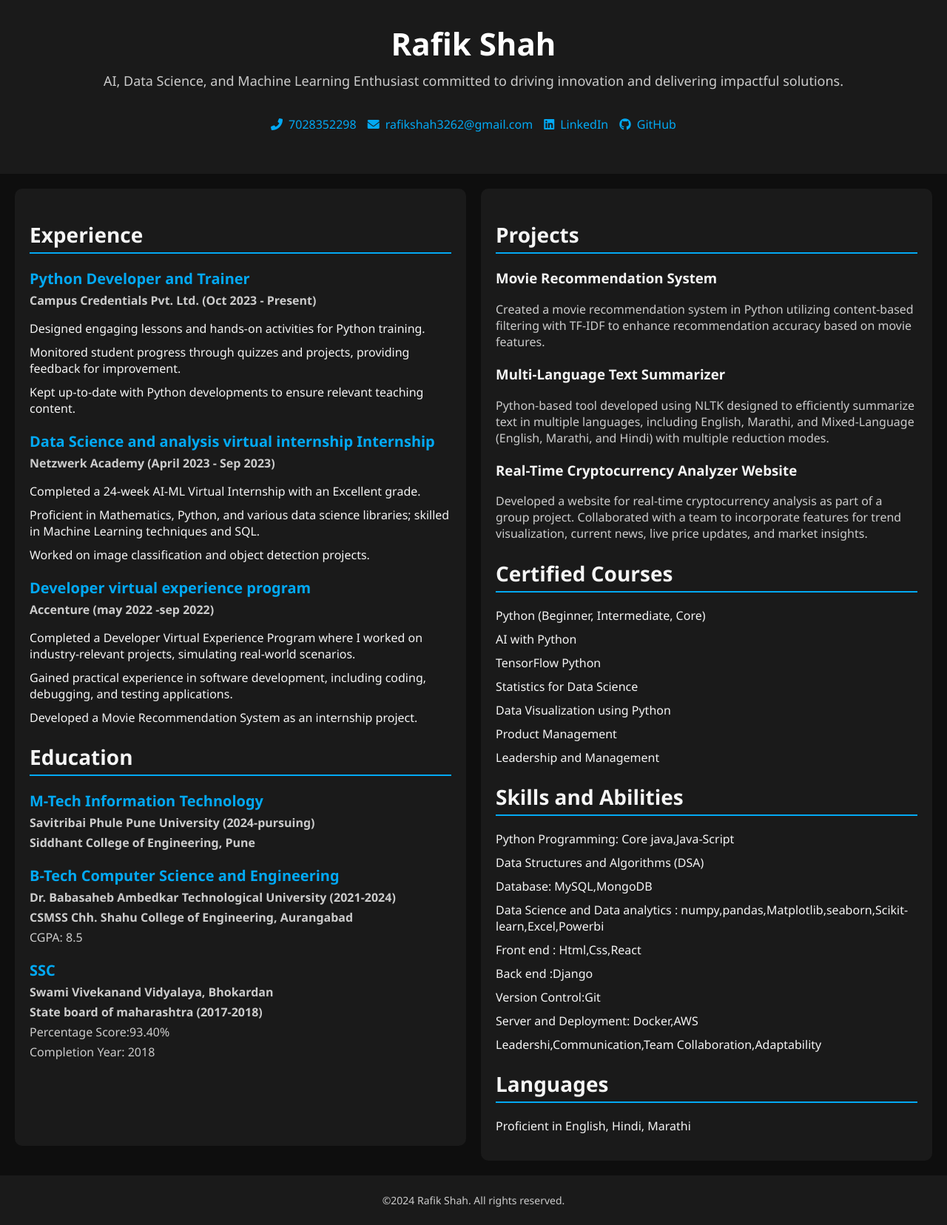
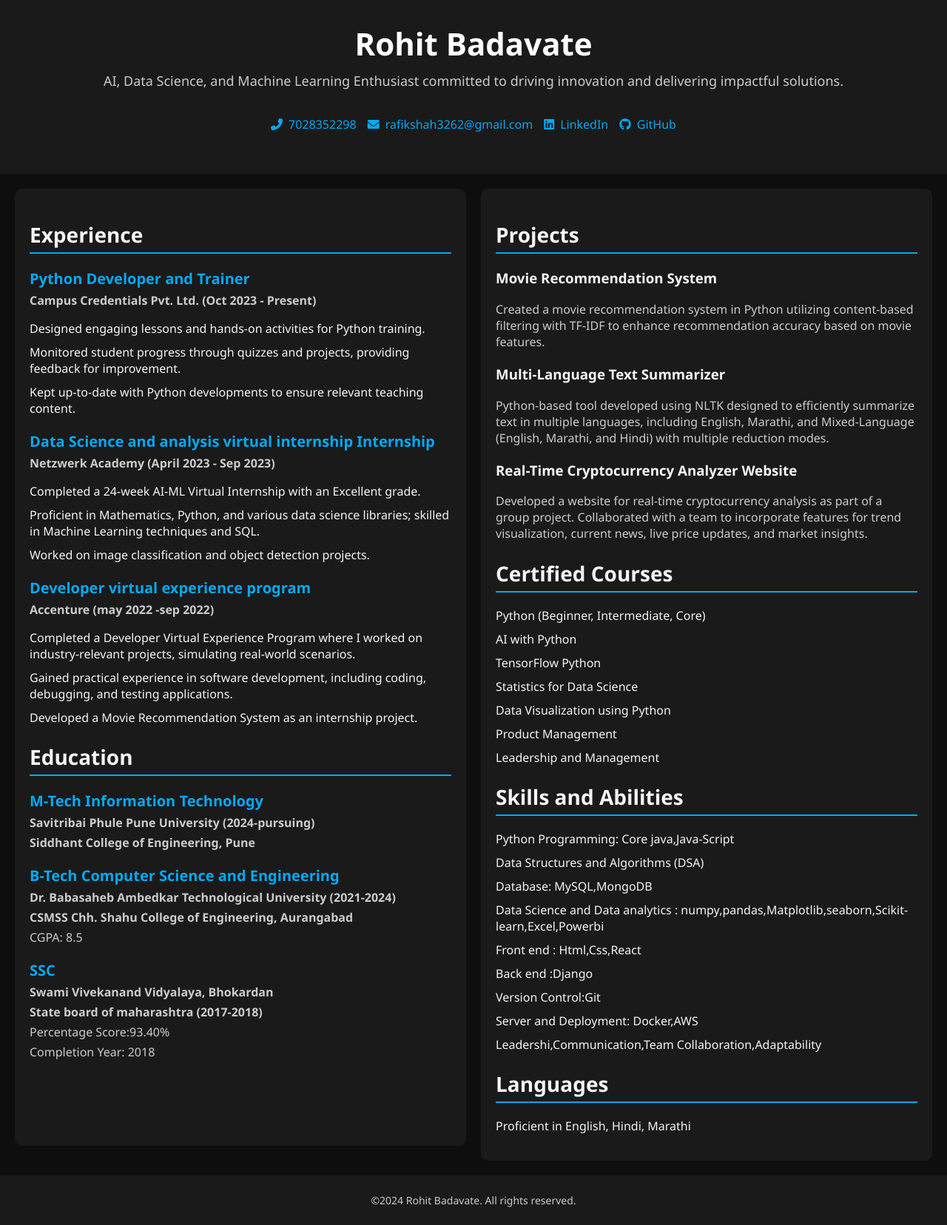
Before and after one commit to 122rohit2124/My-resume, a plain HTML site: page index.html in a window 1280 px wide. Shown: the whole page at 74% size. Drawn offline with Linux system fonts and the light colour scheme.

Commit message:
Update index.html

```diff
--- a/index.html
+++ b/index.html
@@ -4,7 +4,7 @@
 <head>
     <meta charset="UTF-8">
     <meta name="viewport" content="width=device-width, initial-scale=1.0">
-    <title>Rafik Shah - Resume</title>
+    <title>Rohit Badavate - Resume</title>
     <!-- Font Awesome for icons -->
     <link rel="stylesheet" href="https://cdnjs.cloudflare.com/ajax/libs/font-awesome/6.0.0-beta3/css/all.min.css">
     <style>
@@ -176,7 +176,7 @@
 
 <body>
     <header>
-        <h1>Rafik Shah</h1>
+        <h1>Rohit Badavate</h1>
         <p>AI, Data Science, and Machine Learning Enthusiast committed to driving innovation and delivering impactful solutions.</p>
         <div class="contact-info">
             <ul>
@@ -305,7 +305,7 @@
     </div>
 
     <footer>
-        <p>©2024 Rafik Shah. All rights reserved.</p>
+        <p>©2024 Rohit Badavate. All rights reserved.</p>
     </footer>
 
 </body>
```
